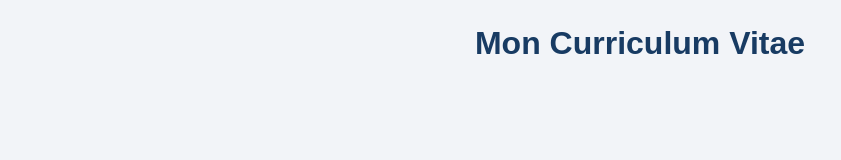
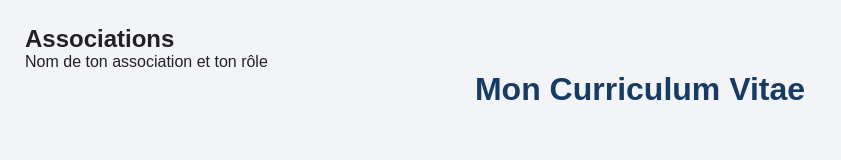
Before and after one commit to sander1b/mon-cv, a plain HTML site: page index.html in a window 1280 px wide. Shown: the whole page, without its empty margins (0-841 px from the left). Drawn offline with Linux system fonts and the light colour scheme.

Commit message:
mise en place de la section associations

```diff
--- a/index.html
+++ b/index.html
@@ -7,6 +7,8 @@
     <title>Mon CV</title>
     <link rel="stylesheet" href="style.css">
 </head>
+<h2>Associations</h2>
+<p>Nom de ton association et ton rôle</p>
 <body>
 
     <h1>Mon Curriculum Vitae</h1>
```
